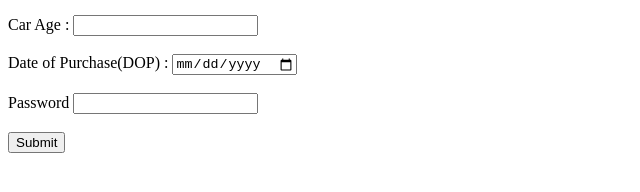
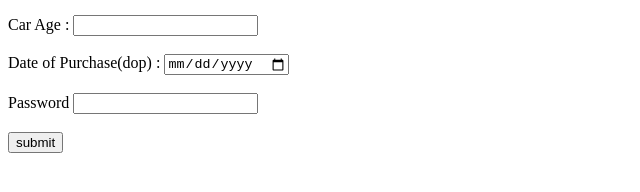
Before and after one commit to acciojob/car-insurance-form-sonarinayat, a website: page main.html in a window 1280 px wide. Shown: the part 148-340 px from the top of the page, 0-640 px from the left. Drawn offline with Linux system fonts and the light colour scheme.

Commit message:
created a submission

```diff
--- a/main.html
+++ b/main.html
@@ -22,11 +22,11 @@
 		<input type="text" id="cars"><br><br>
 		<label id="age">Car Age : </label>
 		<input type="number" id="age"><br><br>
-		<label id="dop">Date of Purchase(DOP) : </label>
+		<label id="dop">Date of Purchase(dop) : </label>
 		<input type="date" id="dop"><br><br>
 		<label id="password">Password</label>
 		<input type="password" id="password"><br><br>
-		<button type="submit" form="form1" value="">Submit</button>
+		<button type="submit" form="form1" value="">submit</button>
 
 
 
```
